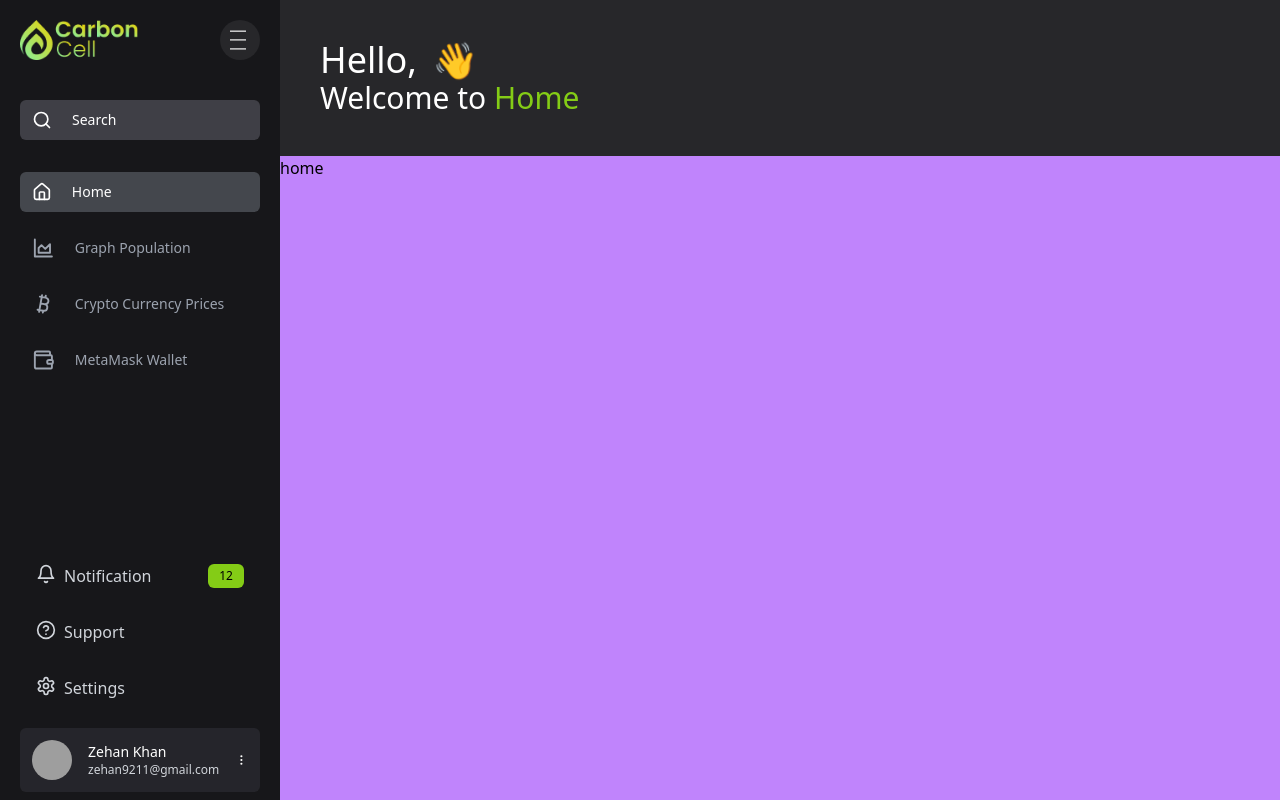
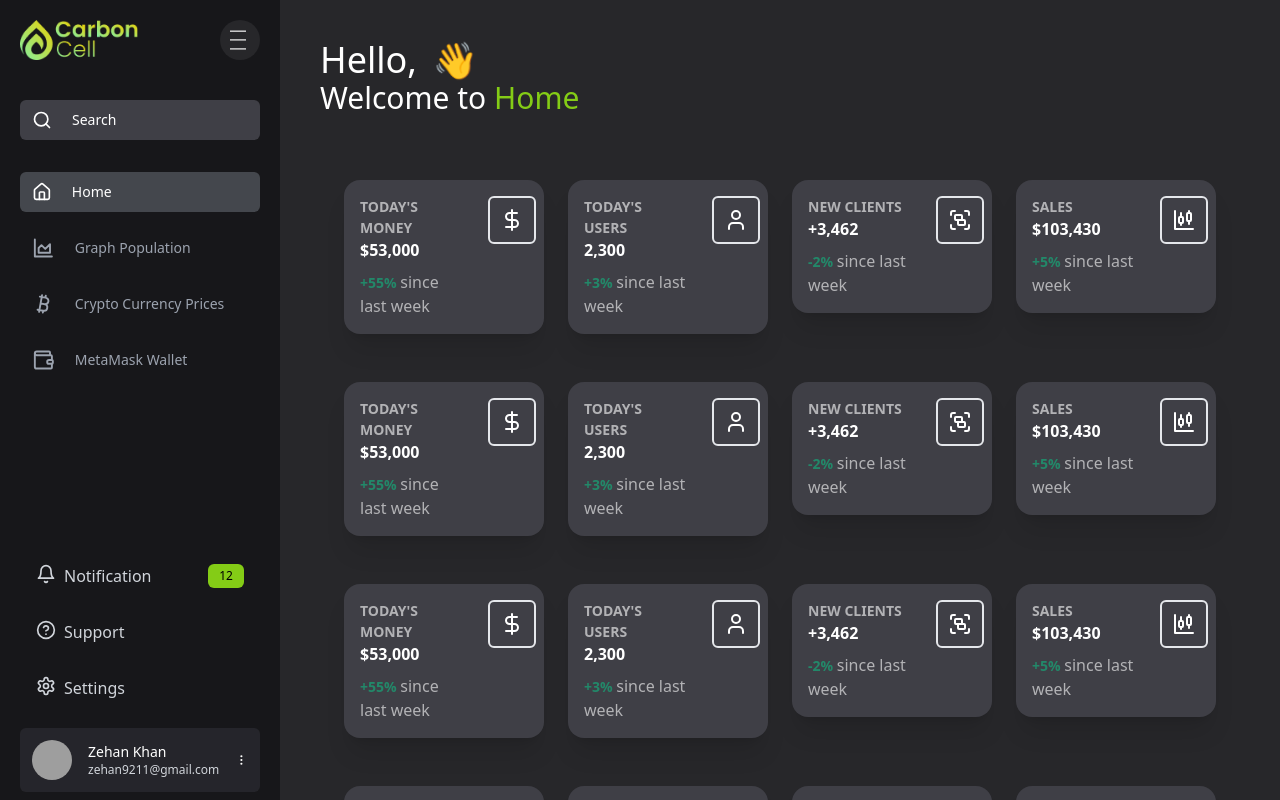
Before and after one commit to zehan12/carbon-cell-frontend-task, a React (Vite) app: page /home in a window 1280 px wide. Shown: the top 800 px of the page. Built offline with nearby package versions, Linux system fonts and the light colour scheme; grey boxes are pictures that could not be loaded.

Commit message:
feat: :sparkles: add home component

```diff
--- /dev/null
+++ b/src/components/Home/HomeCard.tsx
@@ -0,0 +1,33 @@
+export const HomeCard = ({ title, value, percentage, icon }: any) => {
+  return (
+    <div className="w-full max-w-full px-3 mb-6 sm:w-1/2 sm:flex-none xl:mb-0 xl:w-1/4">
+      <div className="relative flex flex-col min-w-0 break-words bg-zinc-700 shadow-xl bg-slate-850 rounded-2xl bg-clip-border">
+        <div className="flex-auto p-4">
+          <div className="flex flex-row -mx-3">
+            <div className="flex-none w-2/3 max-w-full px-3">
+              <div>
+                <p className="mb-0 font-sans text-sm font-semibold leading-normal uppercase text-white opacity-60">
+                  {title}
+                </p>
+                <h5 className="mb-2 font-bold text-white">{value}</h5>
+                <p className="mb-0 text-white opacity-60">
+                  <span className="text-sm font-bold leading-normal text-emerald-500">
+                    {percentage}{"  "}
+                  </span>
+                  since last week
+                </p>
+              </div>
+            </div>
+            <div className="px-3 text-right basis-1/3">
+              <div
+                className="w-12 h-12 flex justify-center items-center rounded-md text-center border-2 rounded-circle bg-opacity-90"
+              >
+                {icon}
+              </div>
+            </div>
+          </div>
+        </div>
+      </div>
+    </div>
+  );
+};
--- /dev/null
+++ b/src/components/Home/index.tsx
@@ -0,0 +1,73 @@
+import { CandlestickChart, DollarSign, GroupIcon, User } from "lucide-react";
+import Chart from "react-apexcharts";
+import { HomeCard } from "./HomeCard";
+
+const Home = () => {
+  return (
+    <div className="w-full h-screen bg-zinc-800 px-10 text-white">
+      <div className="w-full px-6 py-6 mx-auto">
+        <div className="flex flex-wrap -mx-3">
+          {homeCards.map((card) => (
+            <HomeCard key={card.title} {...card} />
+          ))}
+        </div>
+      </div>
+      <div className="w-full px-6 py-6 mx-auto">
+        <div className="flex flex-wrap -mx-3">
+          {homeCards.map((card) => (
+            <HomeCard key={card.title} {...card} />
+          ))}
+        </div>
+      </div>
+
+      <div className="w-full px-6 py-6 mx-auto">
+        <div className="flex flex-wrap -mx-3">
+          {homeCards.map((card) => (
+            <HomeCard key={card.title} {...card} />
+          ))}
+        </div>
+      </div>
+
+      <div className="w-full px-6 py-6 mx-auto">
+        <div className="flex flex-wrap -mx-3">
+          {homeCards.map((card) => (
+            <HomeCard key={card.title} {...card} />
+          ))}
+        </div>
+      </div>
+    </div>
+  );
+};
+
+const homeCards = [
+  {
+    title: "Today's Money",
+    value: "$53,000",
+    percentage: "+55%",
+    color: "red",
+    icon: <DollarSign />,
+  },
+  {
+    title: "Today's Users",
+    value: "2,300",
+    percentage: "+3%",
+    color: "blue",
+    icon: <User />,
+  },
+  {
+    title: "New Clients",
+    value: "+3,462",
+    percentage: "-2%",
+    color: "green",
+    icon: <GroupIcon />,
+  },
+  {
+    title: "Sales",
+    value: "$103,430",
+    percentage: "+5%",
+    color: "yellow",
+    icon: <CandlestickChart />,
+  },
+];
+
+export default Home;
--- a/src/components/index.ts
+++ b/src/components/index.ts
@@ -1,7 +1,8 @@
+import Home from './Home/index';
 import Sidebar from "./Sidebar";
 import Greeting from "./Greeting";
 import Population from "./Population";
 import CryptoCurrency from "./CryptoCurrency/index";
 import Wallet from "./Wallet/index";
 
-export { Sidebar, Greeting, Population, CryptoCurrency, Wallet };
+export { Home,Sidebar, Greeting, Population, CryptoCurrency, Wallet };
--- a/src/routes/index.tsx
+++ b/src/routes/index.tsx
@@ -1,21 +1,14 @@
 import { FC } from "react";
 import { Navigate, Route, Routes } from "react-router-dom";
 import ROUTE from "../constants/routes";
-import { CryptoCurrency, Population, Wallet } from "../components";
+import { CryptoCurrency, Home, Population, Wallet } from "../components";
 
 const ApplicationRoutes: FC = () => {
   return (
     <>
       <Routes>
         <Route path="/" element={<Navigate to="/home" />} />
-        <Route
-          path={ROUTE.HOME}
-          element={
-            <div className="w-full h-[100vh] bg-purple-400">
-              <h1>home</h1>
-            </div>
-          }
-        />
+        <Route path={ROUTE.HOME} element={<Home />} />
         <Route path={ROUTE.POPULATION} element={<Population />} />
         <Route path={ROUTE.CRYPTOCURRENCY} element={<CryptoCurrency />} />
         <Route path={ROUTE.WALLET} element={<Wallet />} />
```
